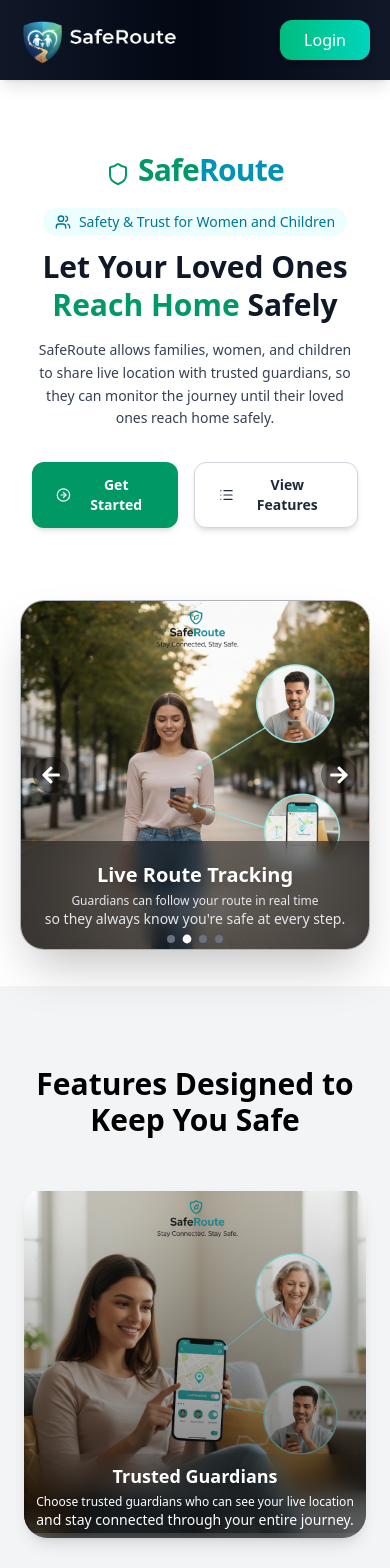
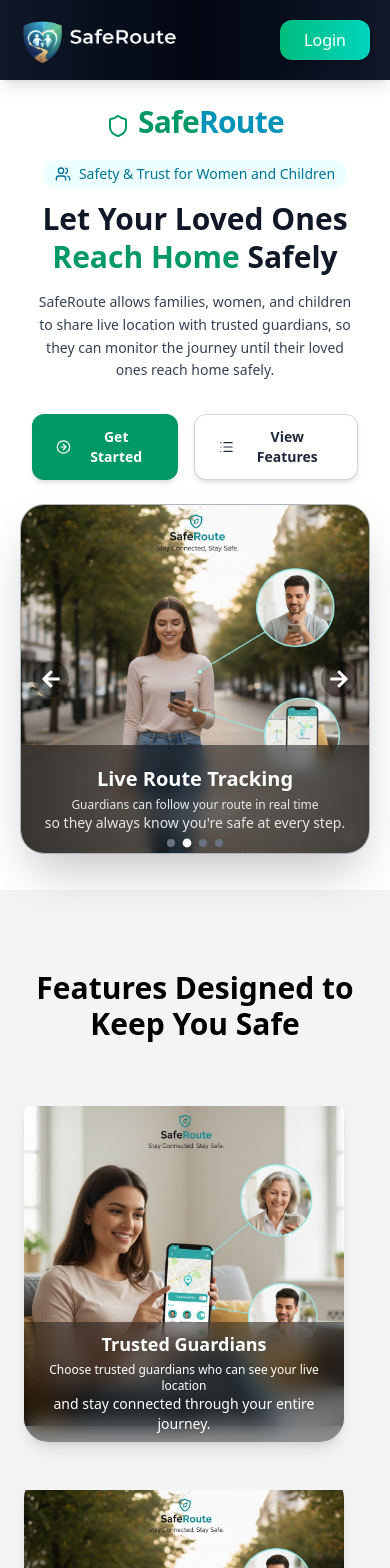
Before and after one commit to vaibhavVS18/SafeRoute, a Next.js app: page / in a window 390 px wide. Shown: the top 1568 px of the page. Built offline with nearby package versions, Linux system fonts and the light colour scheme; no server answers.

Commit message:
adding profile page

```diff
--- /dev/null
+++ b/src/app/profile/page.jsx
@@ -0,0 +1,75 @@
+"use client";
+
+import { useContext } from "react";
+import Image from "next/image";
+import { useRouter, usePathname } from "next/navigation";
+import { UserContext } from "@/context/user.context";
+import Loader from "@/components/common/Loader";
+
+export default function ProfilePage() {
+  const { user, loading } = useContext(UserContext);
+  const router = useRouter();
+  const pathname = usePathname();
+
+  if (loading) return <Loader />;
+
+  //  Same smooth scroll logic
+  const scrollToFeatures = () => {
+    let offset = 600;
+
+    if (window.innerWidth < 640) {
+      offset = 810; // mobile
+    } else if (window.innerWidth < 1024) {
+      offset = 550; // tablet
+    } else {
+      offset = 700; // desktop
+    }
+
+    if (pathname === "/") {
+      setTimeout(() => {
+        window.scrollTo({
+          top: offset,
+          behavior: "smooth",
+        });
+      }, 50);
+      return;
+    }
+
+    router.push("/");
+    setTimeout(() => {
+      window.scrollTo({
+        top: offset,
+        behavior: "smooth",
+      });
+    }, 200);
+  };
+
+  return (
+    <div className="min-h-screen bg-gray-50 px-4 py-6 md:px-8 md:py-8">
+      {/* Profile Info Card */}
+      <div className="flex flex-col max-w-md items-center text-center bg-white rounded-xl shadow-md p-6 mx-auto">
+
+        {/* Profile Image */}
+        <div className="w-32 h-32 relative rounded-full overflow-hidden mb-4 border-4 border-emerald-400 shadow">
+          <Image
+            src={user?.profileImage || "/default-profile.png"}
+            alt={user?.username || "User Profile"}
+            fill
+            className="object-cover"
+          />
+        </div>
+
+        {/* Email */}
+        <p className="text-gray-600 mb-3">{user?.email}</p>
+
+        {/* Explore Features Button */}
+        <button
+          onClick={scrollToFeatures}
+          className="bg-emerald-500 hover:bg-emerald-600 text-white font-semibold py-2 px-6 rounded-lg shadow transition"
+        >
+          Explore Features
+        </button>
+      </div>
+    </div>
+  );
+}
--- /dev/null
+++ b/src/components/common/Loader.jsx
@@ -0,0 +1,14 @@
+// components/common/Loader.jsx
+import React from "react";
+
+export default function Loader({ text = "Loading..." }) {
+  return (
+    <div className="flex flex-col items-center justify-center min-h-[200px]">
+      {/* Spinner */}
+      <div className="w-10 h-10 border-4 border-emerald-500 border-t-transparent rounded-full animate-spin"></div>
+
+      {/* Optional text */}
+      {text && <p className="mt-3 text-gray-600 font-medium">{text}</p>}
+    </div>
+  );
+}
--- a/src/components/common/Navbar.jsx
+++ b/src/components/common/Navbar.jsx
@@ -15,6 +15,34 @@ const Navbar = () => {
     localStorage.removeItem("token");
     setUser(null);
     router.push("/");
+  };
+
+  // Smooth scroll to features (desktop & mobile)
+  const scrollToFeatures = () => {
+    const desktopOffset = 700;
+    const mobileOffset = 500;
+
+    const offset = window.innerWidth >= 768 ? desktopOffset : mobileOffset;
+
+    // Already on home → directly scroll
+    if (pathname === "/") {
+      setTimeout(() => {
+        window.scrollTo({
+          top: offset,
+          behavior: "smooth",
+        });
+      }, 50);
+      return;
+    }
+
+    // Not on home → navigate to home then scroll
+    router.push("/");
+    setTimeout(() => {
+      window.scrollTo({
+        top: offset,
+        behavior: "smooth",
+      });
+    }, 200); // allow homepage to mount
   };
 
   return (
@@ -45,14 +73,17 @@ const Navbar = () => {
             Home
           </Link>
 
-          <Link
-            href="/#features"
+          {/*  REPLACED normal link with smooth scroll */}
+          <button
+            onClick={scrollToFeatures}
             className={`transition-colors duration-200 font-medium ${
-              pathname === "/#features" ? "text-emerald-400" : "text-gray-300 hover:text-emerald-400"
+              pathname === "/#features"
+                ? "text-emerald-400"
+                : "text-gray-300 hover:text-emerald-400"
             }`}
           >
             Features
-          </Link>
+          </button>
         </nav>
 
         {/* Auth Buttons */}
--- a/src/components/home/Features.jsx
+++ b/src/components/home/Features.jsx
@@ -26,8 +26,8 @@ const features = [
   {
     img: "/safety4.png",
     title: "Safe-Arrival Notification",
-    desc1: "Guardians receive alerts the moment your child or loved one",
-    desc2: "reaches home safely.",
+    desc1: "Guardians receive notification when their child",
+    desc2: " or loved one reaches home safely.",
   },
 ];
 
@@ -38,15 +38,15 @@ export default function Features() {
         Features Designed to Keep You Safe
       </h2>
 
-      <div className="grid md:grid-cols-2 lg:grid-cols-4 gap-8">
+      <div className="grid sm:grid-cols-2 lg:grid-cols-4 gap-8">
         {features.map((feature, i) => (
           <motion.div
             key={i}
-            className="relative rounded-3xl overflow-hidden shadow-lg cursor-pointer hover:scale-105 transition-transform duration-300"
+            className="relative rounded-3xl h-88 max-w-80 overflow-hidden shadow-lg cursor-pointer hover:scale-102 transition-transform duration-300"
             whileHover={{ scale: 1.05 }}
           >
             {/* Feature Image */}
-            <div className="relative w-full h-88">
+            <div className="relative h-full w-full">
               <Image
                 src={feature.img}
                 alt={feature.title}
@@ -55,11 +55,11 @@ export default function Features() {
                 priority
               />
               {/* Overlay Gradient */}
-              <div className="absolute inset-0 bg-gradient-to-t from-black/60 to-transparent"></div>
+              <div className="absolute inset-0 from-black/60 to-transparent"></div>
             </div>
 
             {/* Text Overlay */}
-            <div className="absolute bottom-0 left-0 right-0 backdrop-blur-md text-white text-center p-2">
+            <div className="absolute bottom-0 left-0 right-0 backdrop-blur-md bg-black/40 text-white text-center p-2">
               <h3 className="text-lg font-bold mb-1 drop-shadow-lg">{feature.title}</h3>
               <p className="text-xs drop-shadow-md">{feature.desc1}</p>
               <p className="text-sm drop-shadow-md">{feature.desc2}</p>
--- a/src/components/home/First.jsx
+++ b/src/components/home/First.jsx
@@ -1,14 +1,55 @@
 "use client";
 
-import React from "react";
+import React ,{useContext}from "react";
 import Link from "next/link";
-import { Shield, Users, AlertCircle , ArrowRightCircle, List} from "lucide-react"; // Icons from lucide-react
+import { useRouter, usePathname } from "next/navigation";
+import { Shield, Users, AlertCircle , ArrowRightCircle, List} from "lucide-react";
+import {UserContext} from "@/context/user.context.jsx";
 
 const First = () => {
+  const {user, setUser} = useContext(UserContext);
+  const router = useRouter();
+  const pathname = usePathname();
+
+
+  //  Smooth scroll function (same as navbar)
+  const scrollToFeatures = () => {
+    let offset = 600; // default
+
+    if (window.innerWidth < 640) {
+      offset = 810;           // mobile
+    } else if (window.innerWidth < 1024) {
+      offset = 550;           // tablet
+    } else {
+      offset = 700;           // desktop
+    }
+
+    // already on homepage
+    if (pathname === "/") {
+      setTimeout(() => {
+        window.scrollTo({
+          top: offset,
+          behavior: "smooth",
+        });
+      }, 50);
+      return;
+    }
+
+    // navigating from another page
+    router.push("/");
+    setTimeout(() => {
+      window.scrollTo({
+        top: offset,
+        behavior: "smooth",
+      });
+    }, 200);
+  };
+
+
   return (
-    <section className="flex flex-col lg:flex-row items-center justify-between w-full px-4 sm:px-6 py-12 lg:py-20 gap-8 lg:gap-16">
+    <section className="flex flex-col lg:flex-row items-center justify-between w-full px-4 sm:px-6 lg:py-20 gap-8 lg:gap-16">
 
-      {/* Left Side - Text */}
+      {/* Left Side Text */}
       <div className="flex-1 flex flex-col items-center lg:items-start text-center lg:text-left space-y-4">
 
         {/* Brand */}
@@ -39,20 +80,21 @@ const First = () => {
         {/* CTA Buttons */}
         <div className="flex gap-4 justify-center lg:justify-start mt-4">
           <Link
-            href="/signup"
+            href={`${user? "/profile" : "/signup"}`}
             className="px-6 py-3 bg-emerald-600 hover:bg-emerald-500 text-white font-semibold rounded-xl shadow-md transition-all active:scale-95 text-sm sm:text-base inline-flex items-center gap-2"
           >
             <ArrowRightCircle className="w-4 h-4" />
             Get Started
           </Link>
 
-          <Link
-            href="/features"
+          {/* Smooth scroll applied here */}
+          <button
+            onClick={scrollToFeatures}
             className="px-6 py-3 bg-white border border-gray-300 text-gray-800 hover:bg-gray-50 font-semibold rounded-xl shadow-md transition-all active:scale-95 text-sm sm:text-base inline-flex items-center gap-2"
           >
             <List className="w-4 h-4" />
             View Features
-          </Link>
+          </button>
         </div>
 
       </div>
```
